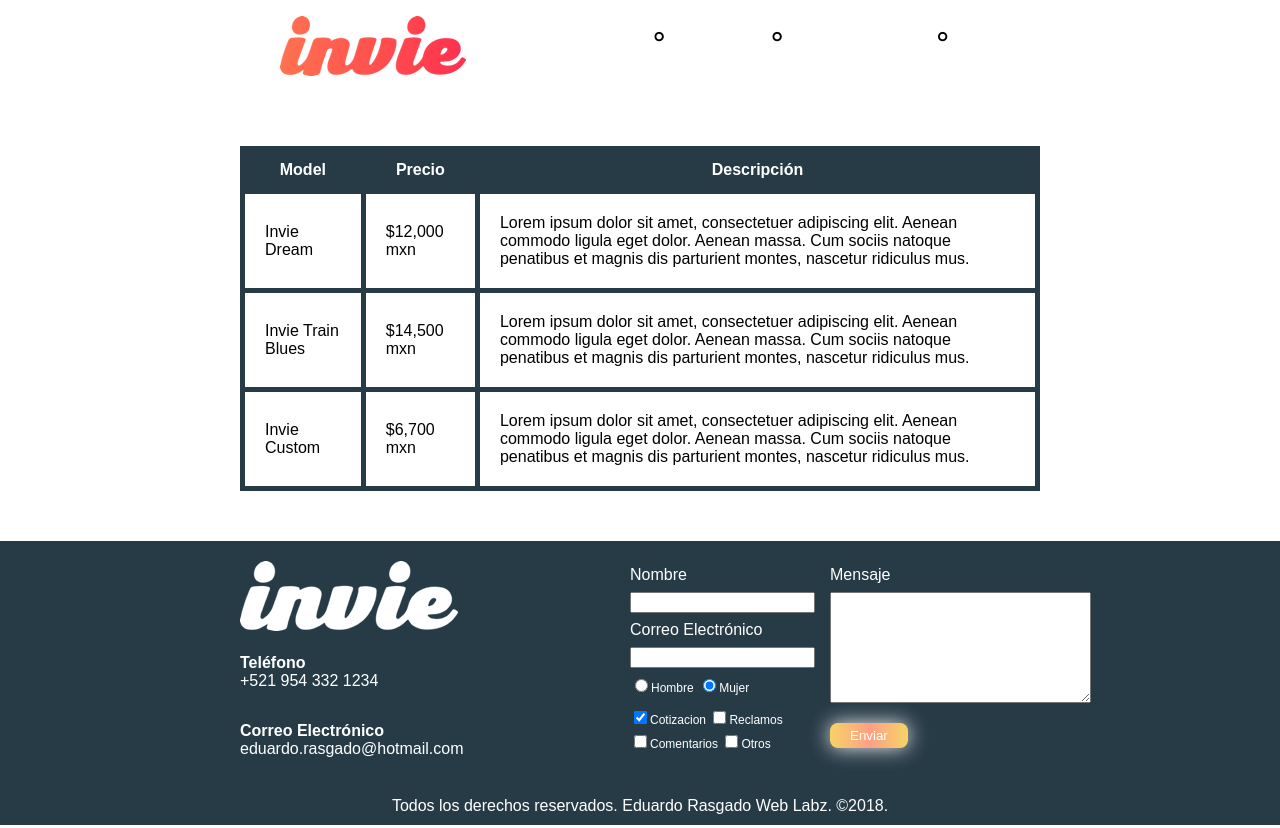
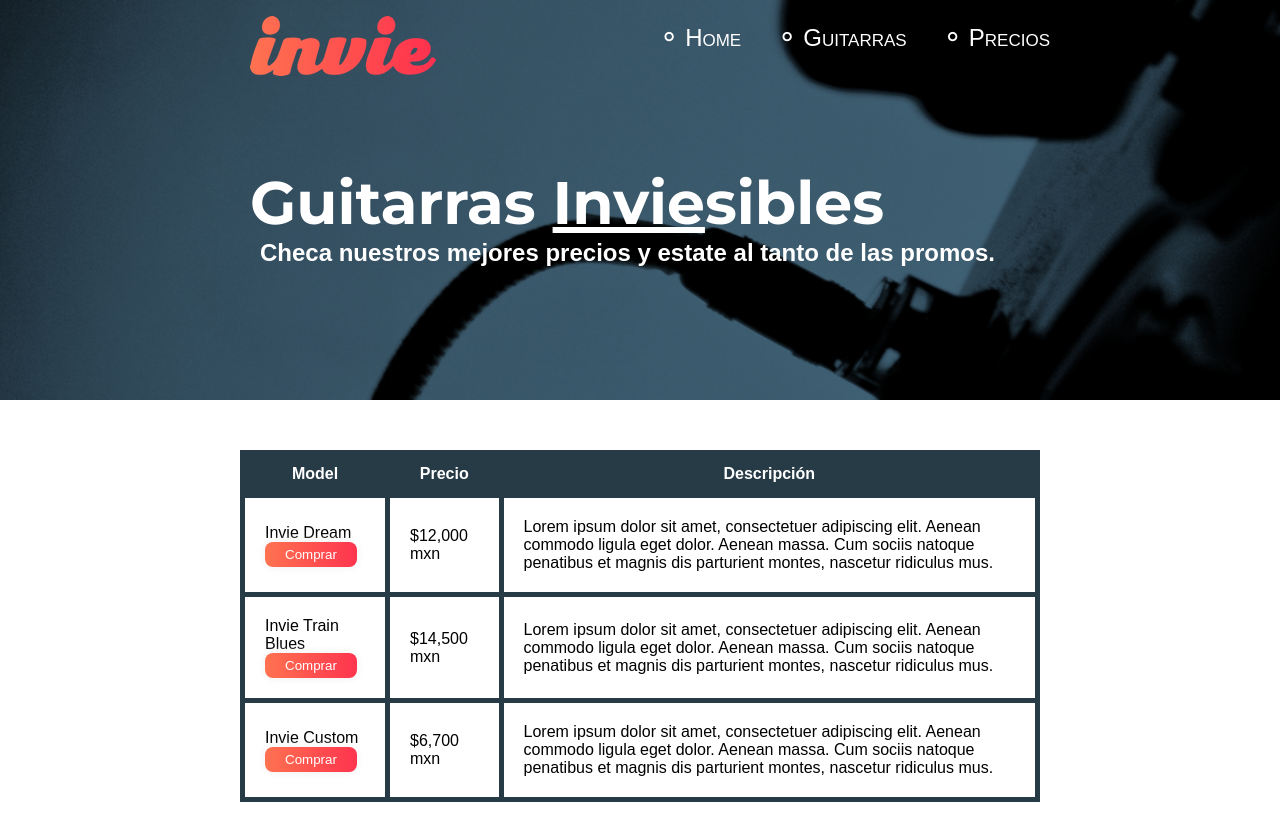
Before and after one commit to eduardorasgado/invie-landingpage, a plain HTML site: page precios.html in a window 1280 px wide. Shown: the top 828 px of the page. Drawn offline with Linux system fonts and the light colour scheme; a web font is replaced by a local one.

Commit message:
F: Mejorando detalles y arreglando precios.html, agregamos botones de comprar a cada guitarra en precios

```diff
--- a/css/invie.css
+++ b/css/invie.css
@@ -20,14 +20,12 @@ header {
 button {
 	border-radius: 8px;
 	color: white;
-	padding: 5px;
-	padding-left: 20px;
-	padding-right: 20px;
-	background-image: linear-gradient(to right, #f6d365 0%, #fda085 51%, #f6d365 100%);
+	padding: 5px 20px;
+	background-image: linear-gradient(to left, #fe344e,#ff7250);
 	border: none;
 	transition: 0.2s;
-	box-shadow: 0 0 20px #eee;
-
+	box-shadow: 0 0 10px #eee;
+	cursor: pointer;
 }
 
 button:hover {
@@ -53,6 +51,7 @@ button:hover {
 .title-a {
 	font-size: 24px;
 	margin-top: 0;
+	margin-left: 10px;
 }
 
 .guitarras {
@@ -81,6 +80,7 @@ button:hover {
 
 .portada button {
 	margin-bottom: 70px;
+	font-size: 18px;
 }
 
 .menu {
@@ -92,6 +92,10 @@ button:hover {
 
 .logotipo, .menu, .menu li {
 	display: inline-block;
+}
+
+.logotipo {
+	margin-left: 0;
 }
 
 .menu li {
@@ -204,14 +208,13 @@ button:hover {
 .formulario .submit {
 	border-radius: 8px;
 	color: white;
-	padding: 5px;
-	padding-left: 20px;
-	padding-right: 20px;
+	padding: 5px 20px;
 	margin-top: 20px;
-	background-image: linear-gradient(to right, #f6d365 0%, #fda085 51%, #f6d365 100%);
+	background-image: linear-gradient(to left, #fe344e,#ff7250);
 	border: none;
 	transition: 0.2s;
-	box-shadow: 0 0 20px #eee;
+	box-shadow: 0 0 10px #eee;
+	cursor: pointer;
 	}
 
 
--- a/precios.html
+++ b/precios.html
@@ -8,8 +8,9 @@
 
 </head>
 <body>
-	<!--header-->
-	<header class="header contenedor" id="header">
+	<section class="portada" id="portada">
+		<!--header-->
+	<header class="header contenedor price-head" id="header">
 		<!--logotipo-->
 		<figure class="logotipo">
 			<img src="images/invie.png" width="186" height="60" alt="Invie Logo">
@@ -37,6 +38,11 @@
 			</ul>
 		</nav>
 	</header>
+	<div class="contenedor">
+			<!--Portada-->
+		<h1 class="titulo">Guitarras <span>Invie</span>sibles</h1><!--titulo-->
+		<h3 class="title-a">Checa nuestros mejores precios y estate al tanto de las promos.</h3><!--resumen-->
+	</section>
 
 	<!--precios-->
 	<section class="tabla">
@@ -51,22 +57,24 @@
 				</thead>
 				<tbody>
 					<tr>
-						<td>Invie Dream</td>
+						<td>Invie Dream <br><a href="precios.html"><button>Comprar</button></a><!--boton--></td>
 						<td>$12,000 mxn</td>
 						<td>Lorem ipsum dolor sit amet, consectetuer adipiscing elit. Aenean commodo ligula eget dolor. Aenean massa. Cum sociis natoque penatibus et magnis dis parturient montes, nascetur ridiculus mus.</td>
 					</tr>
 					<tr>
-						<td>Invie Train Blues</td>
+						<td>Invie Train Blues<br><a href="precios.html"><button>Comprar</button></a><!--boton--></td>
 						<td>$14,500 mxn</td>
 						<td>Lorem ipsum dolor sit amet, consectetuer adipiscing elit. Aenean commodo ligula eget dolor. Aenean massa. Cum sociis natoque penatibus et magnis dis parturient montes, nascetur ridiculus mus.</td>
 					</tr>
 					<tr>
-						<td>Invie Custom</td>
+						<td>Invie Custom<br><a href="precios.html"><button>Comprar</button></a><!--boton--></td>
 						<td>$6,700 mxn</td>
 						<td>Lorem ipsum dolor sit amet, consectetuer adipiscing elit. Aenean commodo ligula eget dolor. Aenean massa. Cum sociis natoque penatibus et magnis dis parturient montes, nascetur ridiculus mus.</td>
 					</tr>
 				</tbody>
 			</table>
+
+		</div>
 		</div>
 	</section>
 
```
